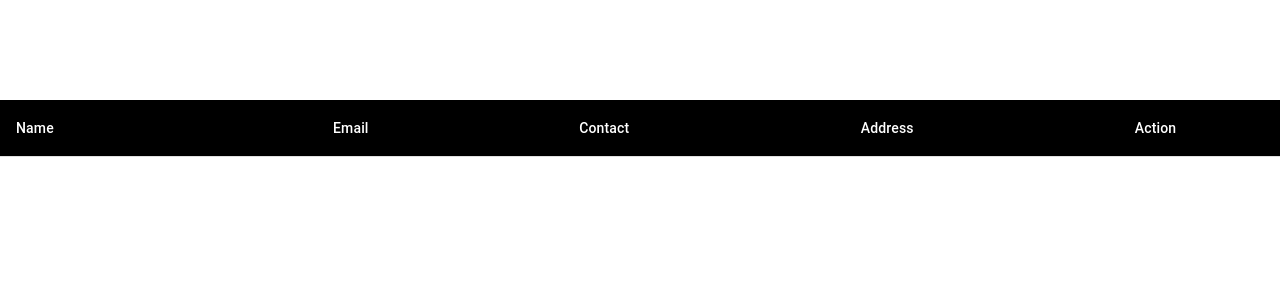
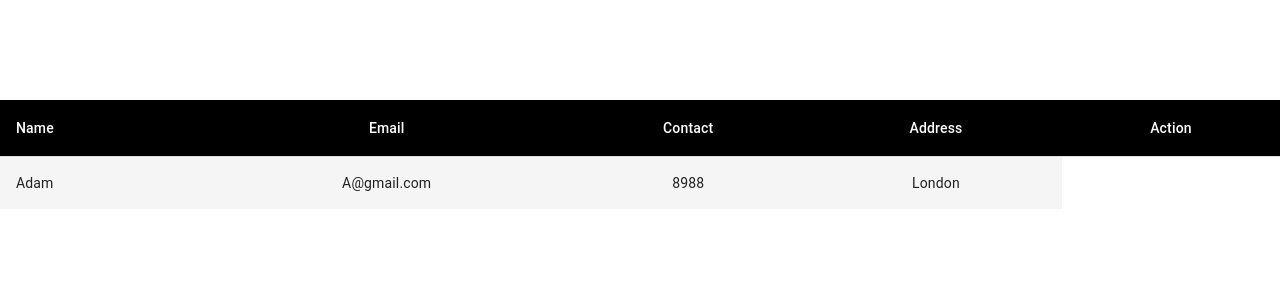
Before and after one commit to Ankushtsalian/redux-thunk-CRUD-JSON-SERVER, a React (Create React App) app: page / in a window 1280 px wide. Shown: the top 300 px of the page. Built offline with nearby package versions, Linux system fonts and the light colour scheme; data requests are answered from the project's data file.

Commit message:
read operation completed

```diff
--- a/src/pages/Home.jsx
+++ b/src/pages/Home.jsx
@@ -46,6 +46,7 @@
 
 const Home = () => {
   const dispatch = useDispatch();
+  const { users } = useSelector((state) => state.data);
 
   useEffect(() => {
     dispatch(loadUsers());
@@ -70,17 +71,22 @@
             </TableRow>
           </TableHead>
           <TableBody>
-            {/* {rows.map((row) => (
-              <StyledTableRow key={row.name}>
-                <StyledTableCell component="th" scope="row">
-                  {row.name}
-                </StyledTableCell>
-                <StyledTableCell align="right">{row.calories}</StyledTableCell>
-                <StyledTableCell align="right">{row.fat}</StyledTableCell>
-                <StyledTableCell align="right">{row.carbs}</StyledTableCell>
-                <StyledTableCell align="right">{row.protein}</StyledTableCell>
-              </StyledTableRow>
-            ))} */}
+            {users &&
+              users.map((user) => (
+                <StyledTableRow key={user.name}>
+                  <StyledTableCell component="th" scope="row">
+                    {user.name}
+                  </StyledTableCell>
+                  <StyledTableCell align="center">{user.email}</StyledTableCell>
+                  <StyledTableCell align="center">
+                    {user.contact}
+                  </StyledTableCell>
+                  <StyledTableCell align="center">
+                    {user.address}
+                  </StyledTableCell>
+                  {/* <StyledTableCell align="right">{user.protein}</StyledTableCell> */}
+                </StyledTableRow>
+              ))}
           </TableBody>
         </Table>
       </TableContainer>
--- a/src/redux/root-reducer.js
+++ b/src/redux/root-reducer.js
@@ -2,7 +2,7 @@
 import userReducer from "./reducer";
 
 const rootReducer = combineReducers({
-  users: userReducer,
+  data: userReducer,
 });
 
 export default rootReducer;
```
